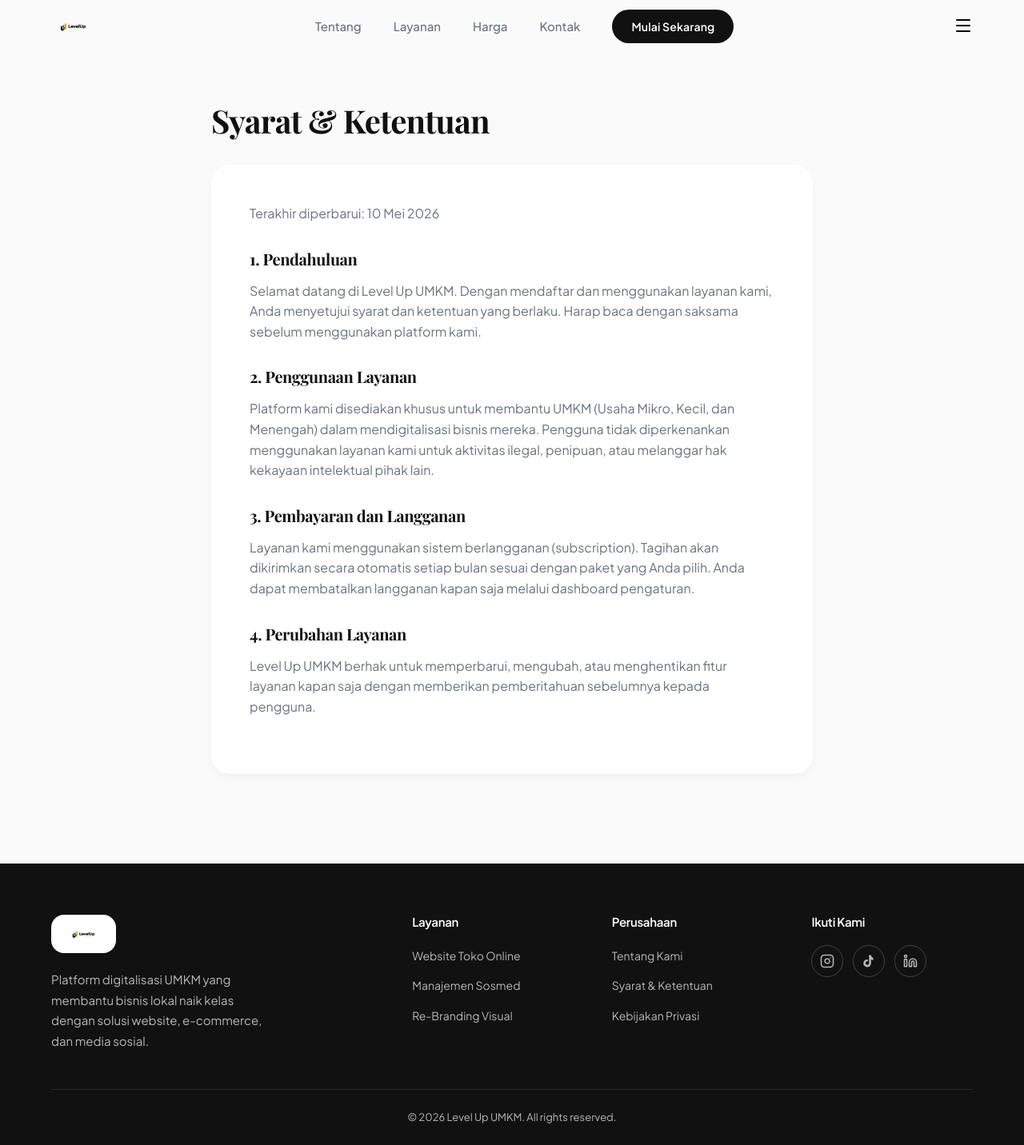
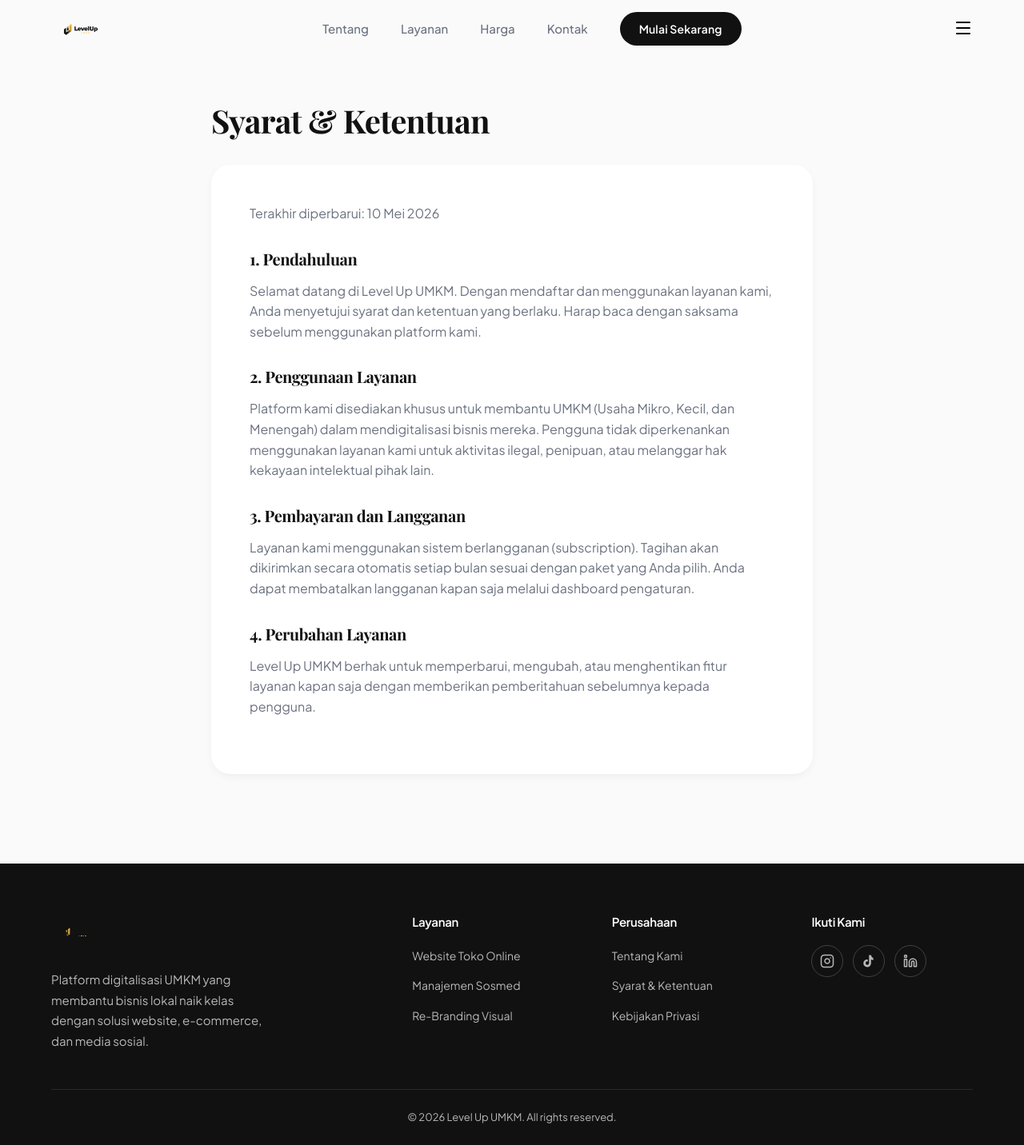
Before and after one commit to lunaraltis/levelup-umkm, a Next.js app: page /terms in a window 1280 px wide. Shown: the whole page at 80% size. Built offline with nearby package versions, Linux system fonts and the light colour scheme.

Commit message:
style: fix ukuran logo header dan hapus background putih footer

```diff
--- a/src/components/Footer.tsx
+++ b/src/components/Footer.tsx
@@ -9,13 +9,13 @@
         <div className="grid footer-grid" style={{ gap: '3rem', paddingBottom: '3rem' }}>
           {/* Brand */}
           <div>
-            <div style={{ display: 'inline-flex', backgroundColor: 'white', padding: '0.5rem 1rem', borderRadius: 'var(--radius-md)', marginBottom: '1.25rem' }}>
+            <div style={{ display: 'inline-flex', marginBottom: '1.5rem' }}>
               <Image
                 src="/images/logo_revisi.png"
                 alt="Level Up UMKM Logo"
-                width={140}
-                height={40}
-                style={{ objectFit: 'contain', height: '32px', width: 'auto' }}
+                width={180}
+                height={56}
+                style={{ objectFit: 'contain', height: '44px', width: 'auto' }}
               />
             </div>
             <p style={{ fontSize: '0.9375rem', lineHeight: 1.7, maxWidth: '280px' }}>
--- a/src/components/Navbar.tsx
+++ b/src/components/Navbar.tsx
@@ -28,9 +28,9 @@
           <Image
             src="/images/logo_revisi.png"
             alt="Level Up UMKM Logo"
-            width={160}
-            height={48}
-            style={{ objectFit: 'contain', height: '36px', width: 'auto' }}
+            width={200}
+            height={60}
+            style={{ objectFit: 'contain', height: '48px', width: 'auto' }}
             priority
           />
         </Link>
```
